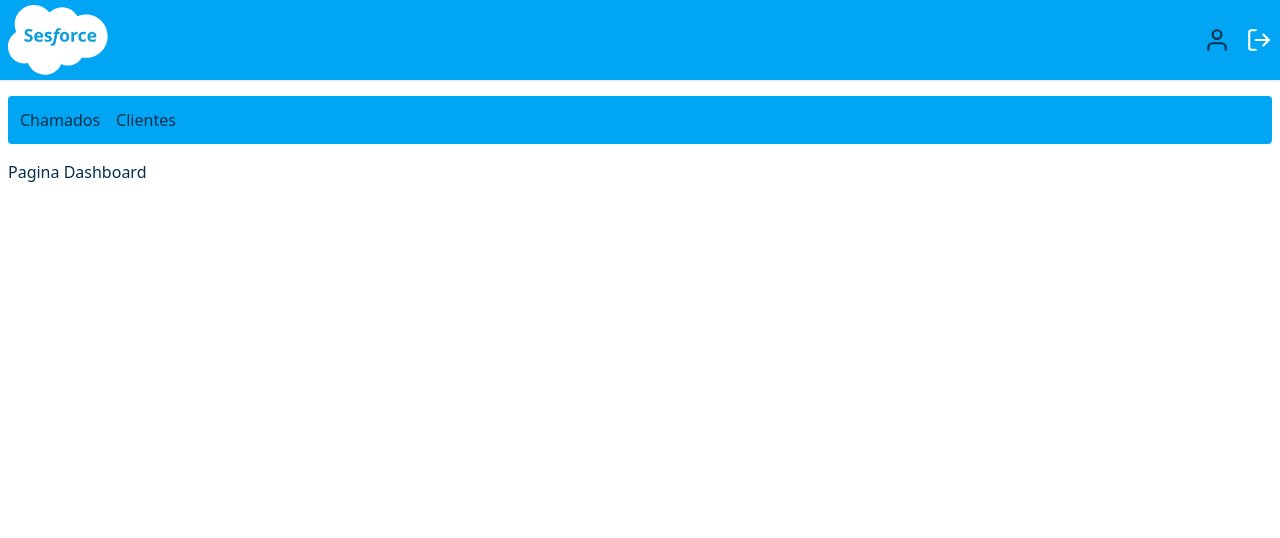
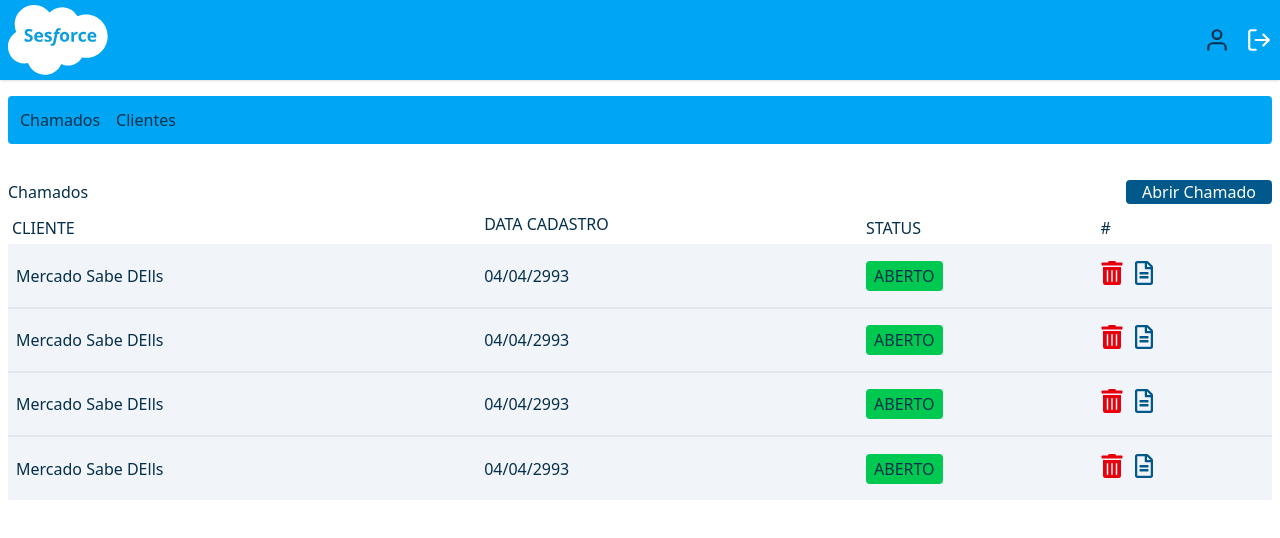
Before and after one commit to tricia-sz/sesforce, a Next.js app: page /dashboard in a window 1280 px wide. Shown: the top 538 px of the page. Built offline with nearby package versions, Linux system fonts and the light colour scheme; no server answers; sample sign-in values are in the browser's storage.

Commit message:
Criando tabela tickets

```diff
--- /dev/null
+++ b/src/app/dashboard/components/ticket/ticket.tsx
@@ -0,0 +1,27 @@
+import { FaRegFileAlt, FaTrashAlt } from "react-icons/fa";
+
+export default function TicketItem(){
+  return(
+    <>
+      <tr className="border-b-2 border-b-slate-200 h-16 last:border-0 bg-slate-100 hover:bg-slate-200 duration-300">
+        <td className="text-left pl-2">
+          Mercado Sabe DElls
+        </td>
+        <td className="text-left hidden sm:table-cell">
+          04/04/2993
+        </td>
+        <td className="text-left">
+          <span className="bg-green-500 px-2 py-1 rounded">ABERTO</span>
+        </td>
+        <td className="text-left">
+          <button className="mr-2">
+            <FaTrashAlt size={24} className="text-red-600" />
+          </button>
+          <button>
+            <FaRegFileAlt size={24} className="text-sky-800" />
+          </button>
+        </td>
+      </tr>
+    </>
+  )
+}
--- a/src/app/dashboard/layout.tsx
+++ b/src/app/dashboard/layout.tsx
@@ -1,4 +1,4 @@
-import { DeashboardHeader } from "./components/header";
+import { DeashboardHeader } from "./components/header/header";
 
 export default function DashboardLayout({children}: {children: React.ReactNode}) {
   return (
--- a/src/app/dashboard/page.tsx
+++ b/src/app/dashboard/page.tsx
@@ -1,7 +1,9 @@
 import { Container } from "@/components/Contianer";
 import { authOptions } from "@/lib/auth";
 import { getServerSession } from "next-auth";
+import Link from "next/link";
 import { redirect } from "next/navigation";
+import TicketItem from "./components/ticket/ticket";
 
 export default async function Dashboard() {
   const session = await getServerSession(authOptions)
@@ -12,7 +14,29 @@
 
   return (
     <Container>
-      <h1>Pagina Dashboard</h1>
+      <main className="mt-9 mb-2">
+        <div className="flex items-center justify-between">
+          <h1>Chamados</h1>
+          <Link href="/dashboard/new" className="bg-sky-800 px-4 rounded text-white">
+            Abrir Chamado
+          </Link>
+        </div>
+        <table className="min-w-full my-2">
+          <thead className="">
+            <th className="font-medium text-left p-1">CLIENTE</th>
+            <th className="font-medium text-left hidden sm:block">DATA CADASTRO</th>
+            <th className="font-medium text-left">STATUS</th>
+            <th className="font-medium text-left">#</th>
+          </thead>
+          <tbody className="">
+            <TicketItem />
+            <TicketItem />
+            <TicketItem />
+            <TicketItem />
+          </tbody>
+
+        </table>
+      </main>
     </Container>
   )
 }
```
Also changed, not shown: src/app/dashboard/components/header/header.tsx (renamed from src/app/dashboard/components/header.tsx).
